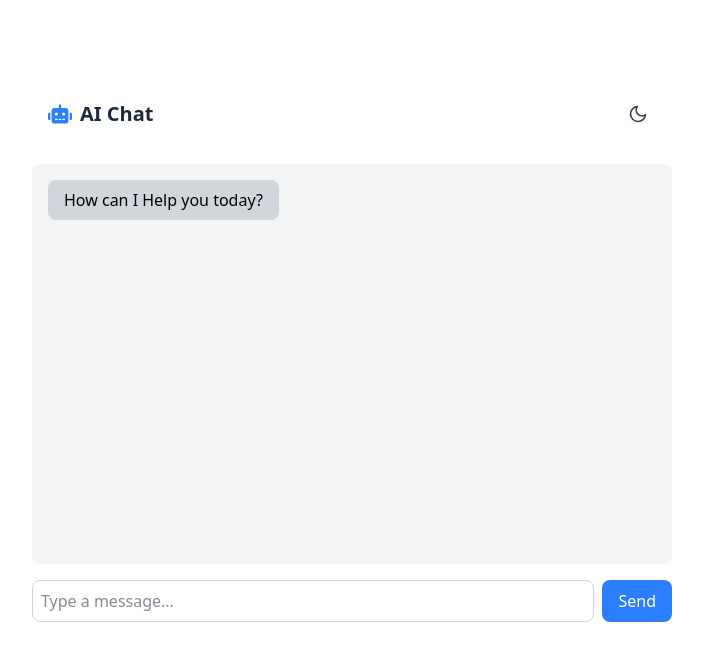
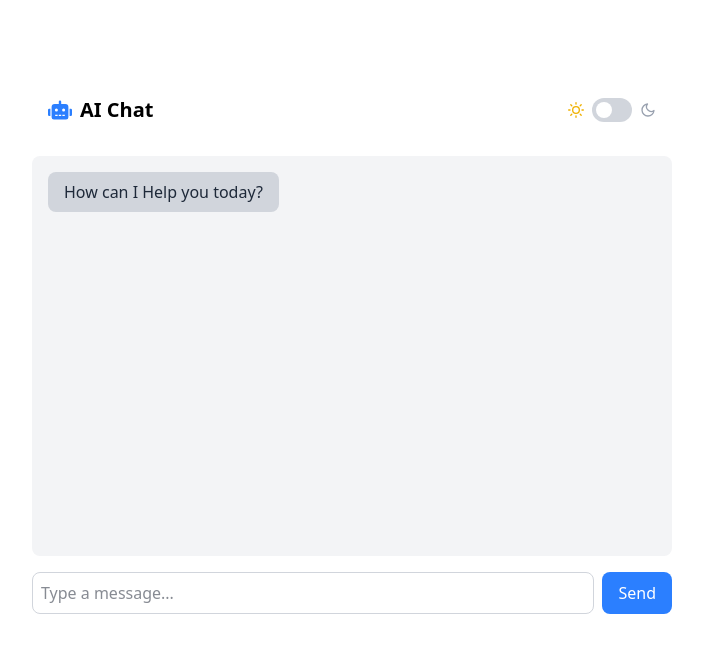
Before and after one commit to MoSalama03/ai-chat-app, a React (Vite) app: page / in a window 1280 px wide. Shown: the top 660 px of the page, without its empty margins (288-991 px from the left). Built offline with nearby package versions, Linux system fonts and the light colour scheme.

Commit message:
Corrects Darkmode, light mode is default.

```diff
--- a/src/components/chat/chat.tsx
+++ b/src/components/chat/chat.tsx
@@ -85,19 +85,21 @@ const handleSubmit = async (e: React.FormEvent) => {
   <div className="flex justify-between items-center mb-4">
     <div className="flex items-center gap-2">
       <FaRobot className="text-blue-500 dark:text-blue-400 text-2xl" />
-          <h1 className="text-xl font-bold text-gray-800 dark:text-gray-100">
-            AI Chat
-          </h1>
+      <h1 className="text-xl font-bold">AI Chat</h1>
     </div>
+    <div className="flex items-center gap-2">
       <ThemeToggle />
     </div>
     </div>
+  </div>
+
+  {/* Messages container */}
       <div className="bg-gray-100 dark:bg-gray-800 rounded-lg p-4 h-[400px] overflow-y-auto">
         {messages.map((message) => (
           <div key={message.id}  className={`mb-4 ${message.sender === "user" ? "text-right" : "text-left"}`}>
             <span className={`inline-block px-4 py-2 rounded-lg ${message.sender === "user"
               ? "bg-blue-500 text-white"
-              : "bg-gray-300 text-black"
+              : "bg-gray-300 dark:bg-gray-600 text-gray-800 dark:text-gray-100"
             }`}>{message.text}</span>
           </div>
         ))}
@@ -107,8 +109,8 @@ const handleSubmit = async (e: React.FormEvent) => {
           type="text"
           value={input}
           onChange={(e) => setInput(e.target.value)}
-          className="flex-1 p-2 border rounded-lg bg-white dark:bg-gray-700
-                    text-gray-900 dark:text-gray-100 border-gray-300 dark:border-gray-600"
+          className="flex-1 p-2 border rounded-lg bg-white dark:bg-gray-700 border-gray-300 dark:border-gray-600 text-gray-900
+           dark:text-gray-100 focus:ring-blue-500 focus:border-blue-500"
           placeholder="Type a message..."
         />
         <button
@@ -117,7 +119,9 @@ const handleSubmit = async (e: React.FormEvent) => {
         className={`bg-blue-500 hover:bg-blue-600 dark:bg-blue-600
                     dark:hover:bg-blue-700 text-white px-4 py-2 rounded-lg ${
           isLoading ? "opacity-50" : "hover:bg-blue-600"
-        }`}>{isLoading ? "Sending..." : "Send"}</button>
+        }`}>
+          {isLoading ? "Sending..." : "Send"}
+          </button>
       </form>
     </section>
   );
--- a/src/components/theme-toggle/themeToggle.tsx
+++ b/src/components/theme-toggle/themeToggle.tsx
@@ -1,19 +1,33 @@
-import { useTheme } from "../../context/themeContext";
+import { useTheme } from "../../context/themeContext"
 import {FiSun, FiMoon } from "react-icons/fi";
 
 export default function ThemeToggle() {
-  const {theme, toggleTheme} = useTheme();
+  const { theme, toggleTheme, isMounted } = useTheme();
+
+  if (!isMounted) return (
+    <div className="w-10 h-6 bg-gray-200 rounded-full"></div>
+  )
 
   return (
-    <button
-    onClick={toggleTheme}
-      className="p-2 rounded-full outline-none"
-      aria-label={`Switch to ${theme === "light" ? "dark" : "light"} mode`}
-    >
-      {theme === "light" ? (
-        <FiMoon className="w-5 h-5 text-gray-700" />
-      ) : (
-        <FiSun className="w-5 h-5 text-yellow-300" />
-      )}
-    </button>
-)}
+    <label className="flex items-center cursor-pointer gap-2">
+      <FiSun className={`w-4 h-4 ${theme === 'light' ? 'text-yellow-500' : 'text-gray-400'}`} />
+
+      <div className="relative">
+        <input
+          type="checkbox"
+          className="sr-only"
+          checked={theme === 'dark'}
+          onChange={toggleTheme}
+        />
+        <div className={`block w-10 h-6 rounded-full transition-colors ${
+          theme === 'dark' ? 'bg-blue-600' : 'bg-gray-300'
+        }`}></div>
+        <div className={`absolute left-1 top-1 bg-white w-4 h-4 rounded-full transition-transform ${
+          theme === 'dark' ? 'translate-x-4' : ''
+        }`}></div>
+      </div>
+
+      <FiMoon className={`w-4 h-4 ${theme === 'dark' ? 'text-blue-400' : 'text-gray-400'}`} />
+    </label>
+  )
+}
--- a/src/context/themeContext.tsx
+++ b/src/context/themeContext.tsx
@@ -3,14 +3,20 @@ import { createContext, useContext, useEffect, useState } from "react";
 type ThemeContextType = {
   theme: "light" | "dark";
   toggleTheme: () => void;
+  isMounted: boolean;
 }
 
 const ThemeContext = createContext<ThemeContextType | undefined>(undefined);
 
 export function ThemeProvider({ children }: { children: React.ReactNode }) {
+  // Default to light theme first
   const [theme, setTheme] = useState<"light" | "dark">("light");
+  const [isMounted, setIsMounted] = useState(false);
 
   useEffect(() => {
+        // Check if the component is mounted
+    setIsMounted(true);
+    // Only check localStorage and system preference after mounting (client-side)
     const savedTheme = localStorage.getItem("theme") as "light" | "dark" | null;
     const systemPrefersDark = window.matchMedia("(prefers-color-scheme: dark)").matches;
 
@@ -18,21 +24,28 @@ export function ThemeProvider({ children }: { children: React.ReactNode }) {
   }, []);
 
   useEffect(() => {
+    if (!isMounted) return;
+
+
     document.documentElement.classList.toggle("dark", theme === "dark");
     localStorage.setItem("theme", theme);
-  }, [theme]);
+  }, [theme, isMounted]);
 
   const toggleTheme = () => {
     setTheme((prev) => (prev === "light" ? "dark" : "light"));
   };
 
+  // Dont't render until mounted
+  if (!isMounted) return null;
+
   return (
-    <ThemeContext.Provider value={{ theme, toggleTheme }}>
+    <ThemeContext.Provider value={{ theme, toggleTheme, isMounted }}>
       {children}
     </ThemeContext.Provider>
   )
 }
 
+// eslint-disable-next-line react-refresh/only-export-components
 export function useTheme() {
   const context = useContext(ThemeContext);
   if (!context) {
--- a/src/index.css
+++ b/src/index.css
@@ -1,11 +1,29 @@
 @import "tailwindcss";
 
-@layer base {
-  html {
-    @apply transition-colors duration-200;
-  }
+/* Dark mode styles */
+:root {
+  --color-transition: 200ms;
+}
 
-  body {
-    @apply bg-white dark:bg-gray-900 text-gray-900 dark:text-gray-100;
-  }
+.dark {
+  --tw-bg-opacity: 1;
+  --tw-text-opacity: 1;
+  background-color: rgb(17 24 39 / var(--tw-bg-opacity));
+  color: rgb(243 244 246 / var(--tw-text-opacity));
 }
+
+/* Smooth transitions */
+body {
+  transition:
+    background-color var(--color-transition),
+    color var(--color-transition);
+}
+
+/* Force dark mode class to work without config */
+.dark .dark\:bg-gray-900 {
+  background-color: rgb(17 24 39);
+}
+
+.dark .dark\:text-white {
+  color: rgb(255 255 255);
+}
```
Lines whose indentation alone changed are shown as unchanged.
